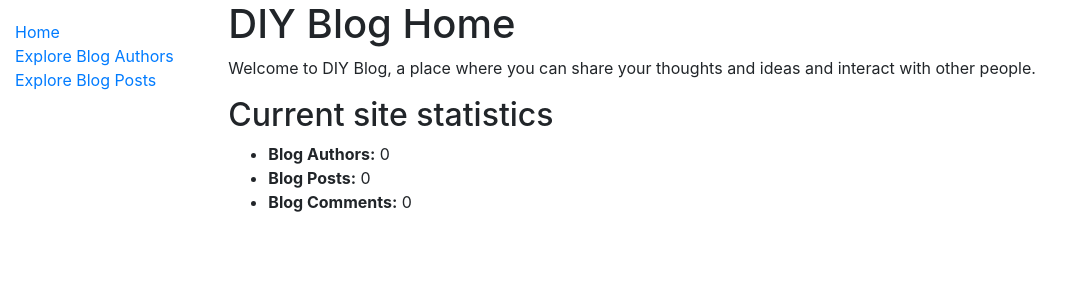
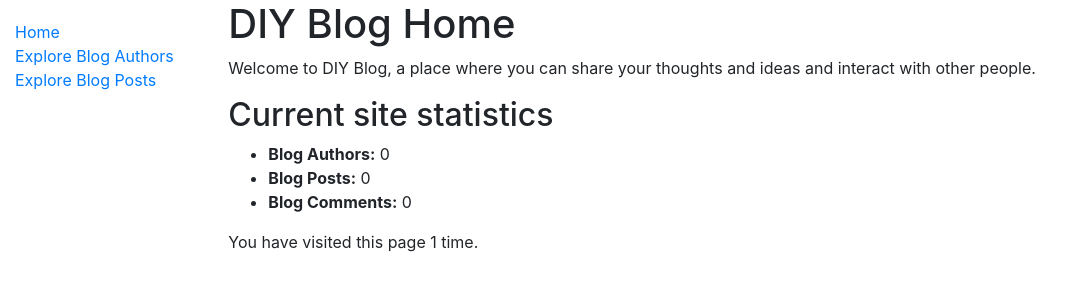
Before and after one commit to genericSpecimen/blog_it, a Django app: page /blog/ in a window 1280 px wide. Shown: the top 300 px of the page, without its empty margins (0-1082 px from the left). Run offline with Django 3.2, Linux system fonts and the light colour scheme; data that the repository does not hold is empty.

Commit message:
added number of visits statistic in homepage

```diff
--- a/blog/templates/index.html
+++ b/blog/templates/index.html
@@ -6,6 +6,7 @@
 {% endblock %}
 
 {% block content %}
+
   <h1>DIY Blog Home</h1>
   <p>Welcome to DIY Blog, a place where you can share your thoughts and ideas and interact with other people.</p>
   <h2>Current site statistics</h2>
@@ -14,4 +15,7 @@
     <li><strong>Blog Posts:</strong> {{ num_blogposts }}</li>
     <li><strong>Blog Comments:</strong> {{ num_blogcomments}}</li>
   </ul>
+
+  <p> You have visited this page {{ num_visits }} time{{ num_visits|pluralize }}. </p>
+
 {% endblock %}
--- a/blog/views.py
+++ b/blog/views.py
@@ -13,10 +13,14 @@ def index(request):
     num_blogposts = BlogPost.objects.all().count()
     num_blogcomments = BlogComment.objects.all().count()
 
+    num_visits = request.session.get('num_visits', 1)
+    request.session['num_visits'] = num_visits + 1
+
     context = {
-        'num_blogauthors' : num_blogauthors,
-        'num_blogposts' : num_blogposts,
-        'num_blogcomments': num_blogcomments,
+        'num_blogauthors'   : num_blogauthors,
+        'num_blogposts'     : num_blogposts,
+        'num_blogcomments'  : num_blogcomments,
+        'num_visits'        : num_visits
     }
 
     return render(request, 'index.html', context=context)
```
